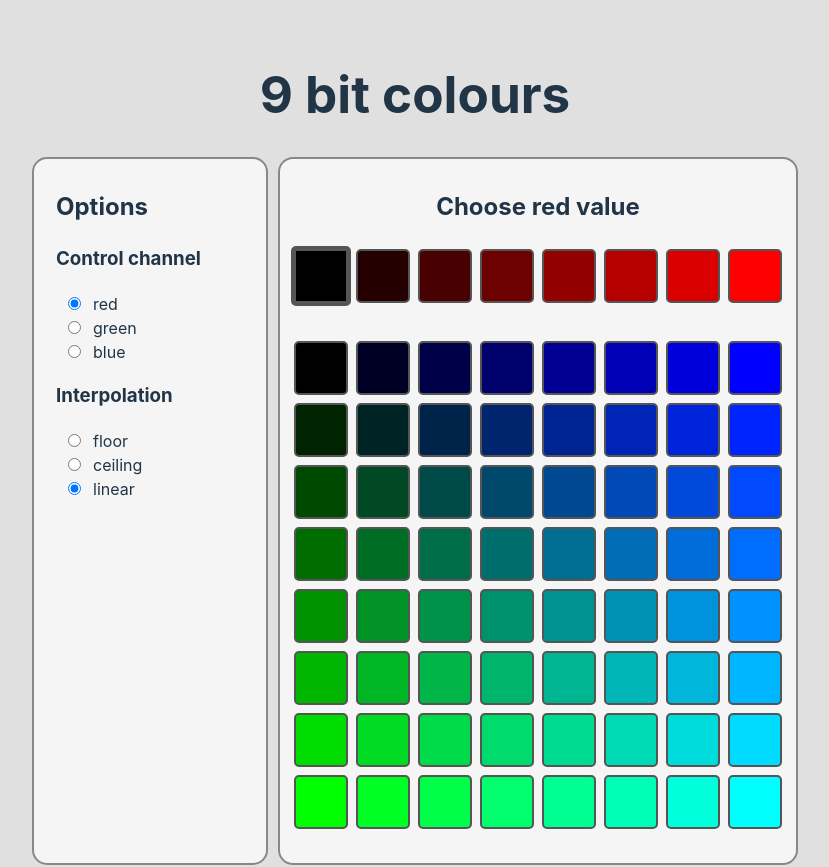
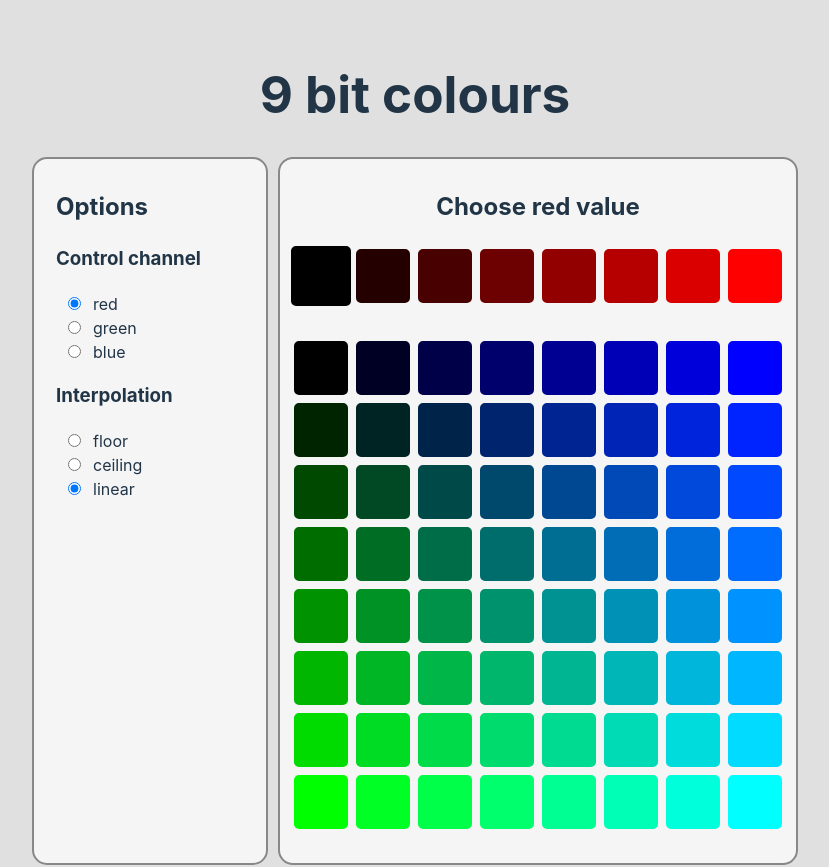
Before and after one commit to benfredwells/9bit-colour, a React (Vite) app: page / in a window 1280 px wide. Shown: the top 867 px of the page, without its empty margins (225-1054 px from the left). Built offline with nearby package versions, Linux system fonts and the light colour scheme.

Commit message:
Use square colour for border colour

```diff
--- a/src/components/colourSquare.tsx
+++ b/src/components/colourSquare.tsx
@@ -13,6 +13,7 @@ function ColourSquare({
   console.log(`Colour: ${colour}`);
   const style = {
     backgroundColor: colour,
+    borderColor: colour,
   };
 
   let classes = "colourSquare";
--- a/src/components/explorer.css
+++ b/src/components/explorer.css
@@ -61,7 +61,6 @@
   height: 100%;
   width: 100%;
   border-width: 2px;
-  border-color: light-dark(#555555, #A0A0A0);
   border-radius: 5px;
   border-style: solid;
 }
```
